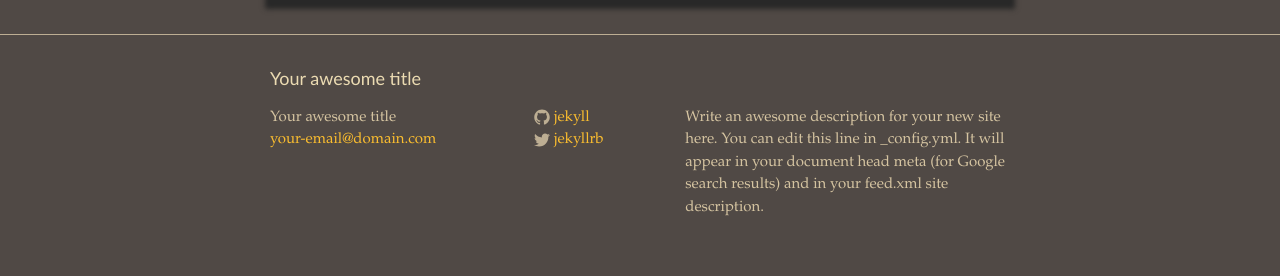
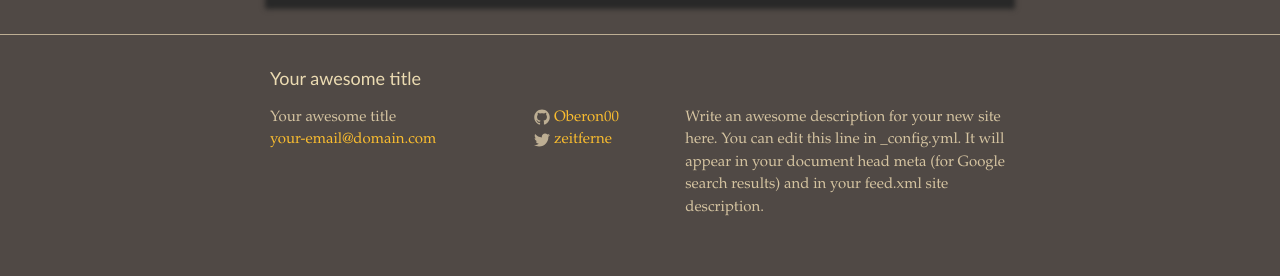
Before and after one commit to Oberon00/Oberon00.github.io, a Jekyll site: the page built from _posts/2015-01-15-welcome-to-jekyll.markdown, in a window 1280 px wide. Shown: the part 748-1024 px from the top of the page. Built offline with Jekyll 4.4.1, drawn with Linux system fonts in a browser that asks for light colours.

Commit message:
Initialization stuff.

```diff
--- a/Gemfile
+++ b/Gemfile
@@ -1,2 +1,3 @@
 source 'https://rubygems.org'
 gem 'jekyll'
+gem 'jekyll-sass-converter'
--- a/_config.yml
+++ b/_config.yml
@@ -7,9 +7,19 @@
   Google search results) and in your feed.xml site description.
 baseurl: "" # the subpath of your site, e.g. /blog/
 url: "http://yourdomain.com" # the base hostname & protocol for your site
-twitter_username: jekyllrb
-github_username:  jekyll
+twitter_username: zeitferne
+github_username:  Oberon00
 
 # Build settings
 markdown: kramdown
 highlighter: pygments
+encoding: utf-8
+exclude: [Gemfile, Gemfile.lock]
+
+defaults:
+  -
+    scope:
+      path: ""
+      type: "posts"
+    values:
+      layout: "post"
--- a/_posts/2015-01-15-welcome-to-jekyll.markdown
+++ b/_posts/2015-01-15-welcome-to-jekyll.markdown
@@ -1,5 +1,4 @@
 ---
-layout: post
 title:  "Welcome to Jekyll!"
 date:   2015-01-15 14:49:03
 categories: jekyll update
```
Also changed, not shown: Gemfile.lock (added).
